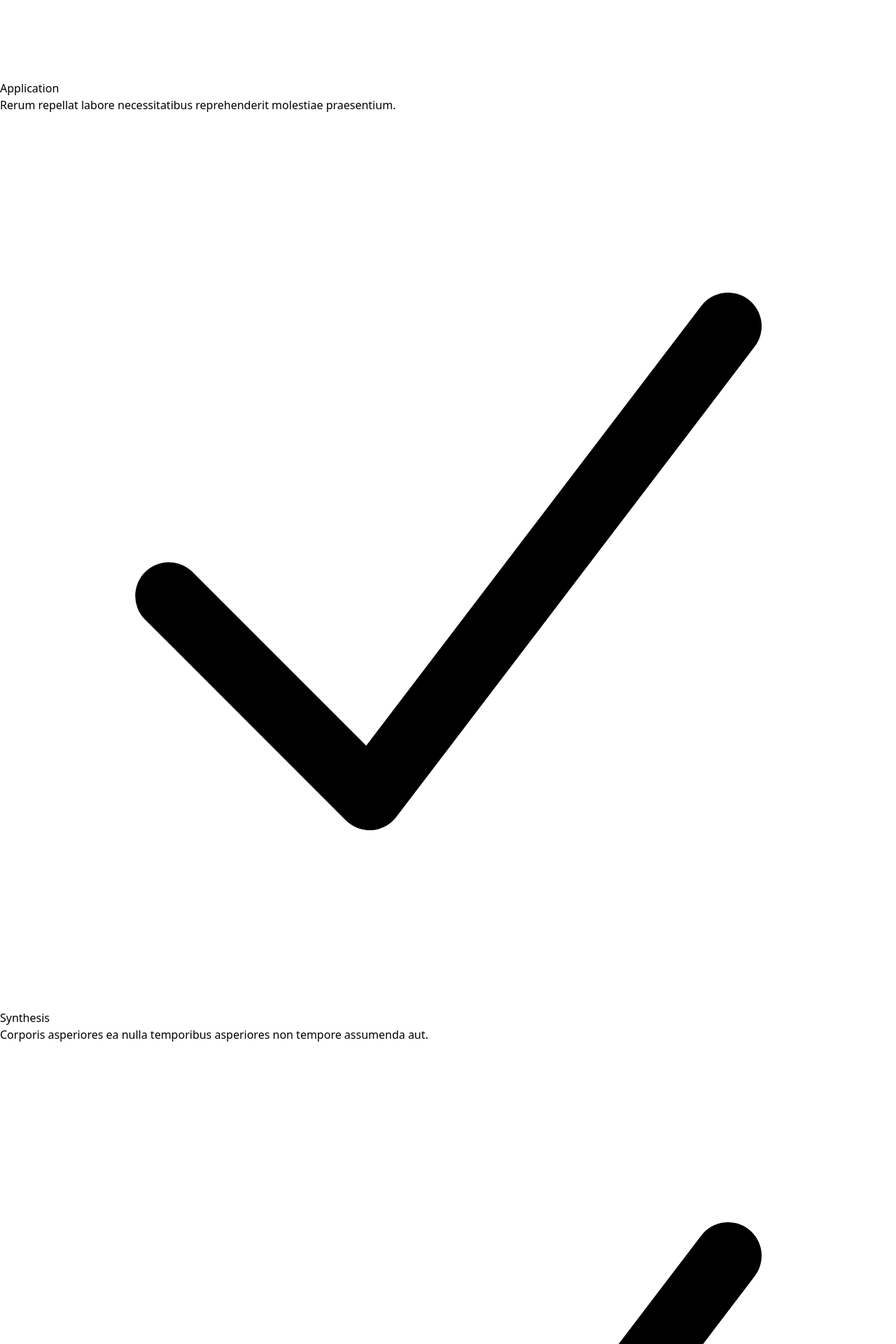
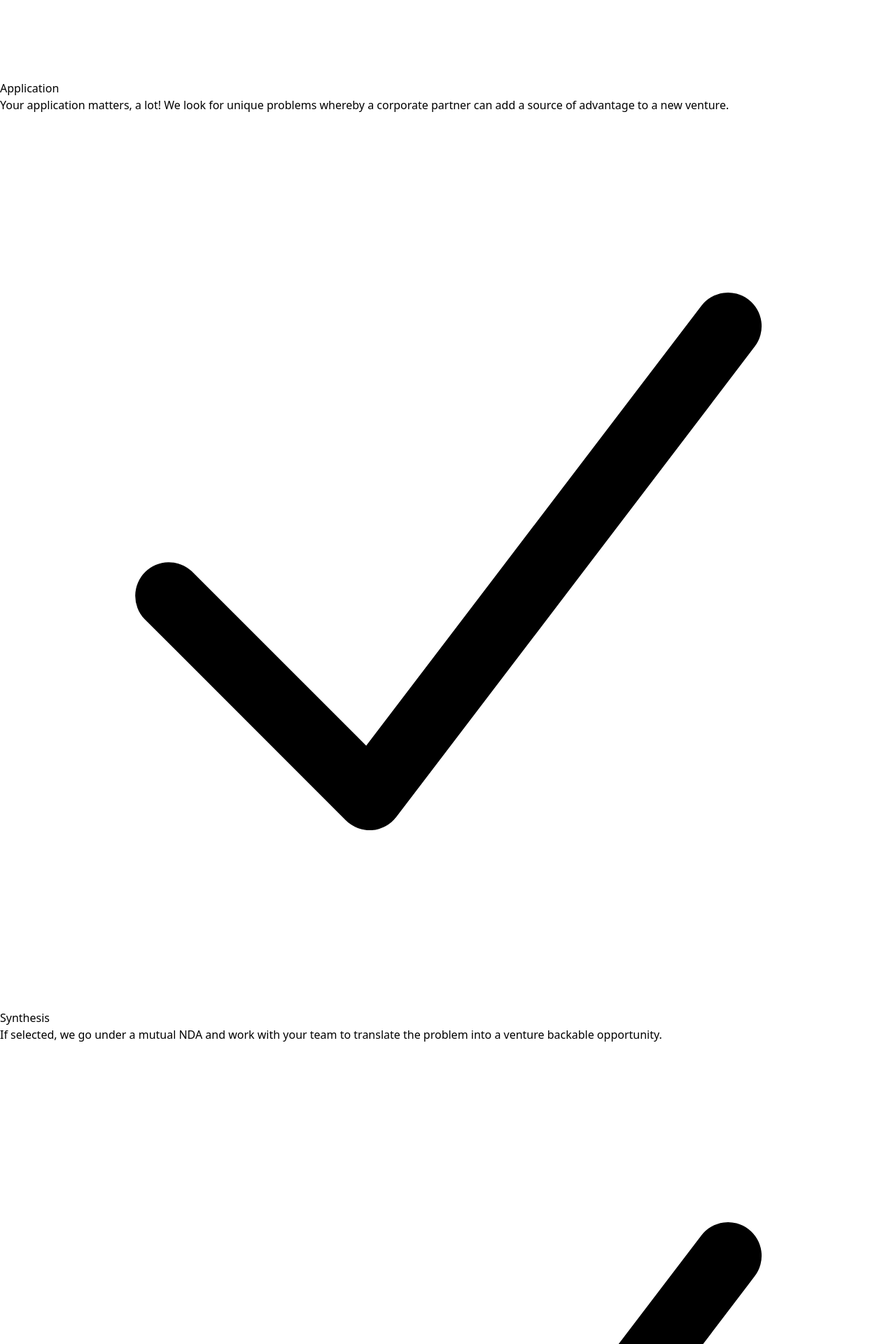
Before and after one commit to berkeleyblvd/hivernate, a Vue app: page / in a window 1280 px wide. Shown: the part 7820-9740 px from the top of the page at 70% size. Built offline with nearby package versions, Linux system fonts and the light colour scheme.

Commit message:
updated content

```diff
--- a/src/components/CTA.vue
+++ b/src/components/CTA.vue
@@ -19,7 +19,7 @@
             </svg>
             Application
           </dt>
-          <dd class="mt-2">Rerum repellat labore necessitatibus reprehenderit molestiae praesentium.</dd>
+          <dd class="mt-2">Your application matters, a lot! We look for unique problems whereby a corporate partner can add a source of advantage to a new venture.</dd>
         </div>
         <div class="relative pl-9">
           <dt class="font-semibold text-gray-900">
@@ -28,7 +28,7 @@
             </svg>
             Synthesis
           </dt>
-          <dd class="mt-2">Corporis asperiores ea nulla temporibus asperiores non tempore assumenda aut.</dd>
+          <dd class="mt-2">If selected, we go under a mutual NDA and work with your team to translate the problem into a venture backable opportunity.</dd>
         </div>
         <div class="relative pl-9">
           <dt class="font-semibold text-gray-900">
@@ -37,7 +37,7 @@
             </svg>
             Problem Validation
           </dt>
-          <dd class="mt-2">In sit qui aliquid deleniti et. Ad nobis sunt omnis. Quo sapiente dicta laboriosam.</dd>
+          <dd class="mt-2">Over the course of a few weeks, we validate the problem with other potential customers and investors in the space.</dd>
         </div>
         <div class="relative pl-9">
           <dt class="font-semibold text-gray-900">
@@ -46,7 +46,7 @@
             </svg>
             Market Sizing
           </dt>
-          <dd class="mt-2">Sed rerum sunt dignissimos ullam. Iusto iure occaecati voluptate eligendi fugiat sequi.</dd>
+          <dd class="mt-2">We assess the market size and determine where and how a new venture will win.</dd>
         </div>
         <div class="relative pl-9">
           <dt class="font-semibold text-gray-900">
@@ -55,7 +55,7 @@
             </svg>
             Solution Definition
           </dt>
-          <dd class="mt-2">Quos inventore harum enim nesciunt. Aut repellat rerum omnis adipisci.</dd>
+          <dd class="mt-2">By understanding the problem and competitive landscape, we ideate potential solutions that address the prioritized value propositions.</dd>
         </div>
         <div class="relative pl-9">
           <dt class="font-semibold text-gray-900">
@@ -64,7 +64,7 @@
             </svg>
             Use of Funds
           </dt>
-          <dd class="mt-2">Quae sit sunt excepturi fugit veniam voluptatem ipsum commodi.</dd>
+          <dd class="mt-2">A use of funds model is created that lays out key milestones and expected runway for the incoming co-founding team.</dd>
         </div>
         <div class="relative pl-9">
           <dt class="font-semibold text-gray-900">
@@ -73,7 +73,7 @@
             </svg>
             Founder Profile
           </dt>
-          <dd class="mt-2">Eos laudantium repellat sed architecto earum unde incidunt. Illum sit dolores voluptatem.</dd>
+          <dd class="mt-2">We collaborate with our network and professional recruiters to find multi-time zero-to-one founders that have a balanced combination of technical and industry-relevant skills.</dd>
         </div>
         <div class="relative pl-9">
           <dt class="font-semibold text-gray-900">
@@ -82,7 +82,7 @@
             </svg>
             Term Sheet
           </dt>
-          <dd class="mt-2">Nulla est saepe accusamus nostrum est est. Fugit voluptatum omnis quidem voluptatem.</dd>
+          <dd class="mt-2">We use standard SAFE agreements to keep the deal simple and free of complexity. If you prefer convertible notes, we're open to those as well - as long as we keep them simple.</dd>
         </div>
       </dl>
     </div>
```
